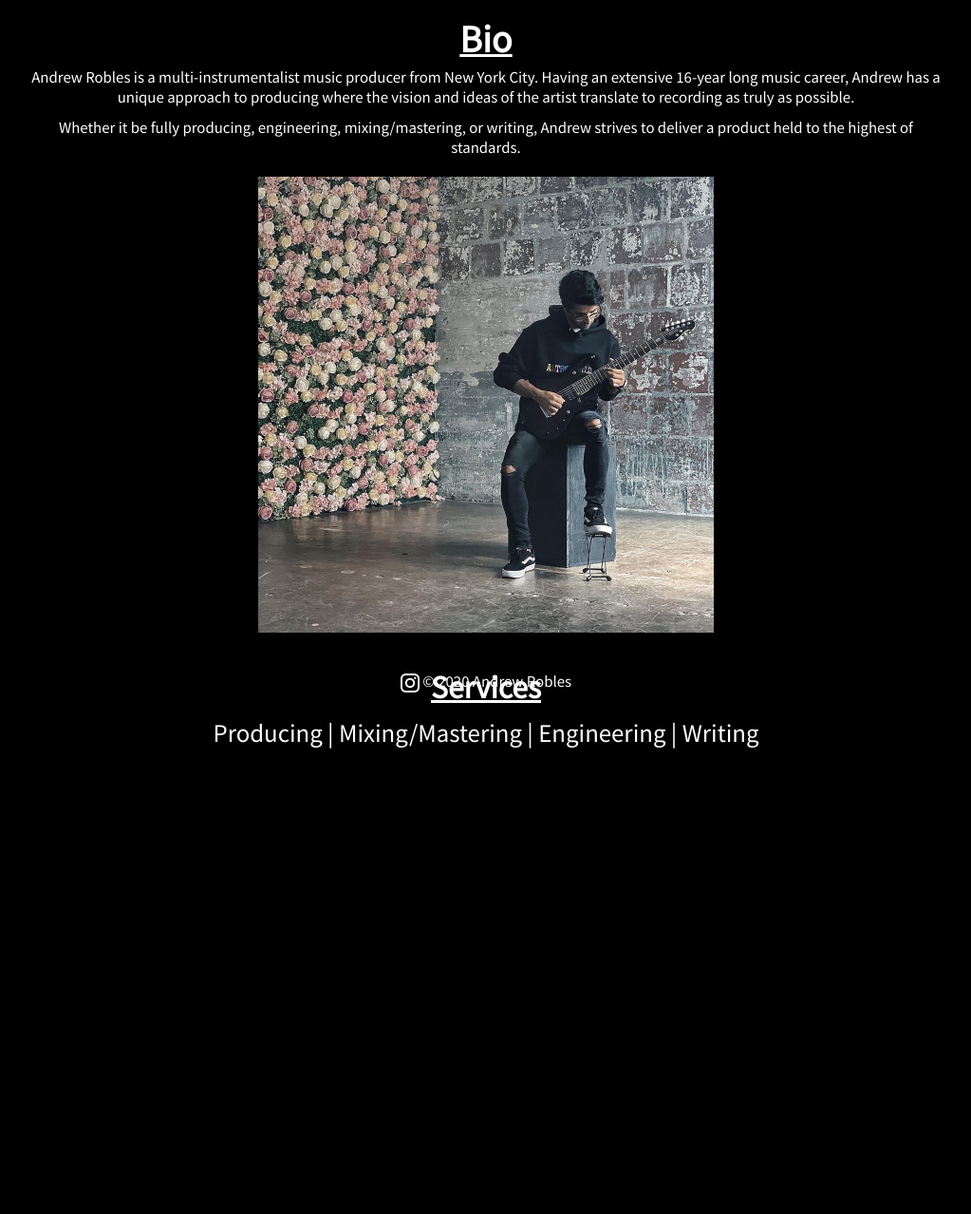
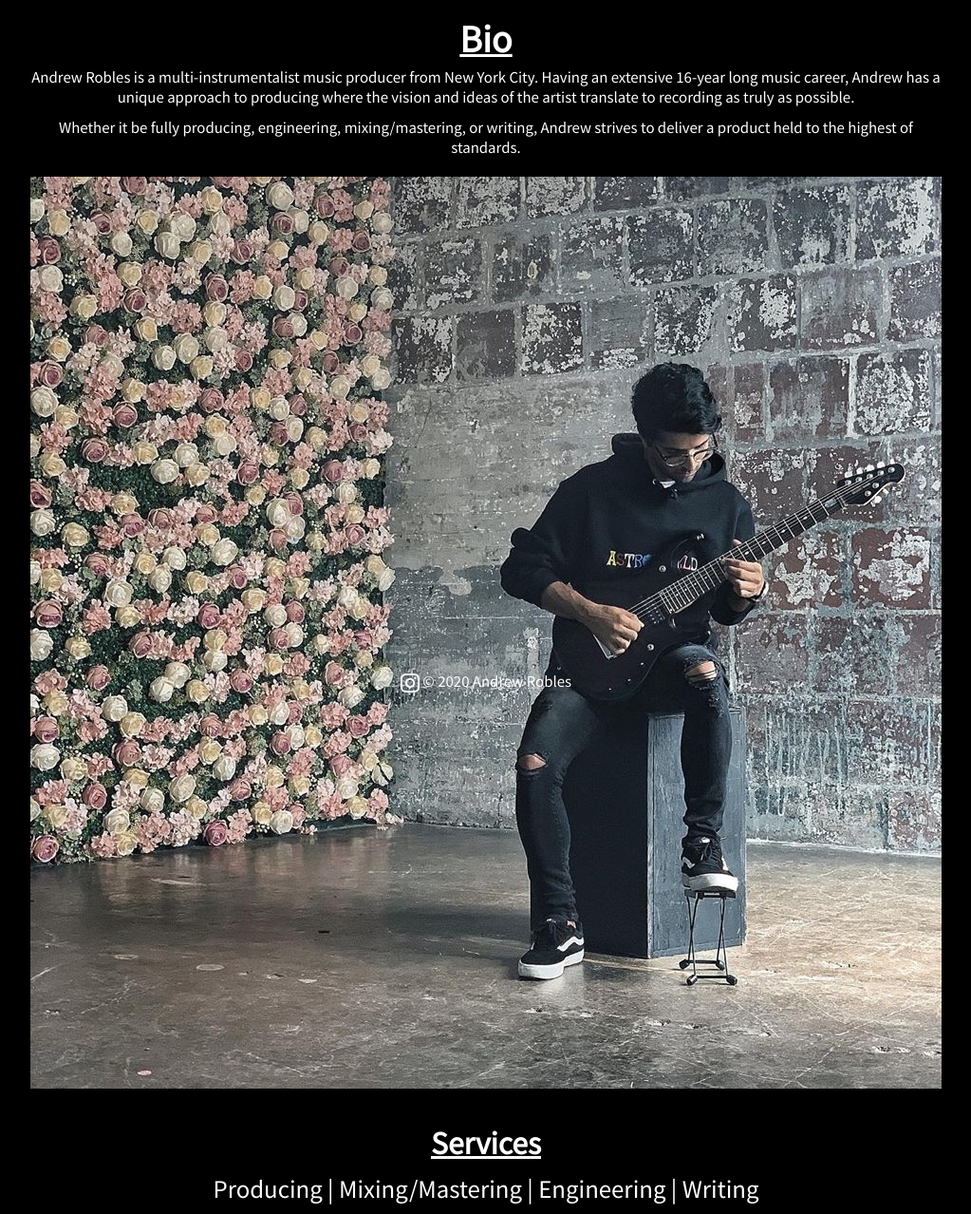
Before and after one commit to Diaresta/StudioPage, a Flask app: page / in a window 1280 px wide. Shown: the part 66-1344 px from the top of the page at 95% size, without its empty margins (128-1151 px from the left). Before the commit the page ends 854 px from the top, so only its background shows below. Run offline with Flask 2, Linux system fonts and the light colour scheme; some libraries are stand-ins or nearby versions.

Commit message:
Update index.html

```diff
--- a/Andrew Robles Audio Recording/templates/index.html
+++ b/Andrew Robles Audio Recording/templates/index.html
@@ -26,7 +26,7 @@
             <br>
             </div>
             <div class="Guitar">
-            <img src="/static/AndrewImage.jpg" height="480" width="480">
+            <img id="guitar" src="/static/AndrewImage.jpg">
             </div>
     </div>
 
```
